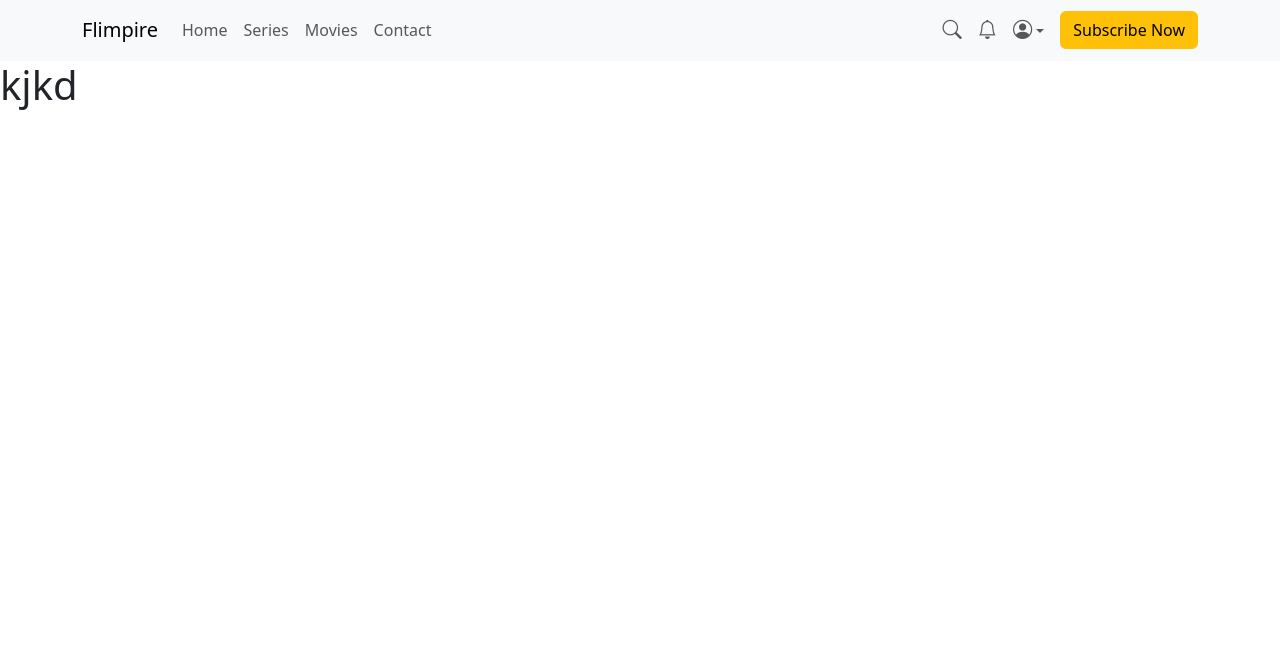
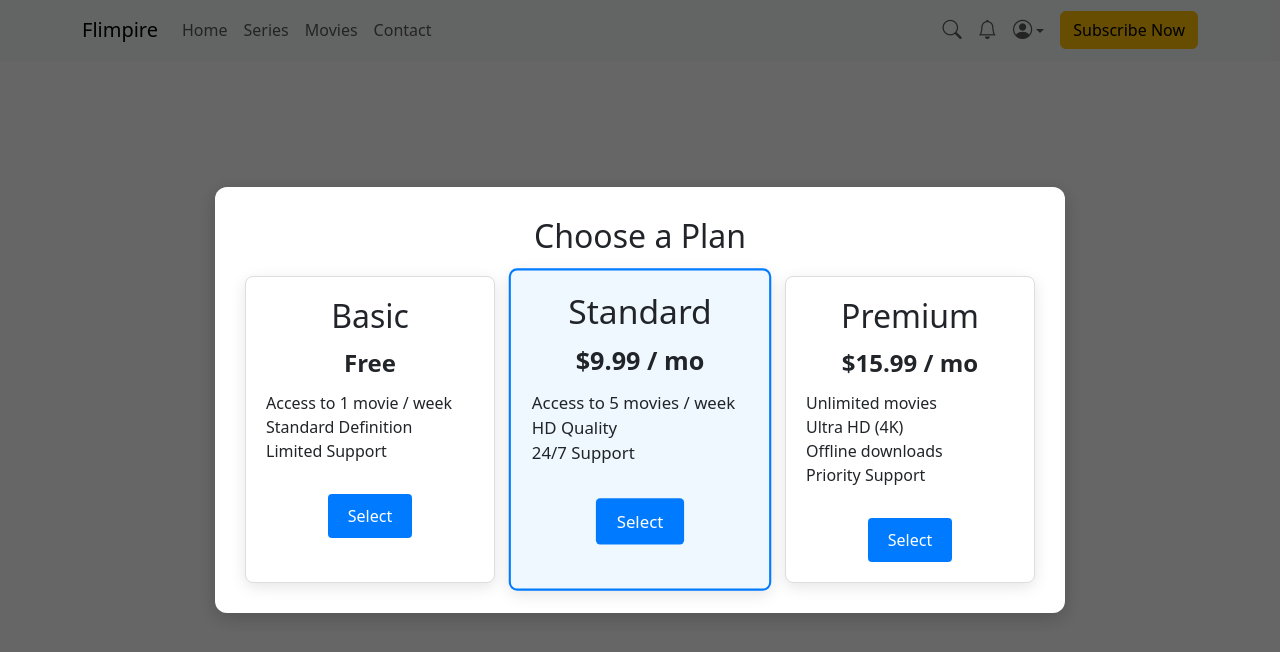
Before and after one commit to Vishvapriya-24/Flimpire, a React (Vite) app in the folder Flimpire/: page /movies in a window 1280 px wide. Both pictures are taken after a click on the button "Subscribe Now". Shown: the top 652 px of the page. Built offline with nearby package versions, Linux system fonts and the light colour scheme.

Commit message:
plans page added

```diff
--- a/Flimpire/src/components/Movies_Page_Components/Movies_Page.jsx
+++ b/Flimpire/src/components/Movies_Page_Components/Movies_Page.jsx
@@ -1,16 +1,60 @@
-import { useState } from 'react';
-import Nav from './Navigation';
-import Subscribe from './Subscribe';
+import { useState } from "react";
+import Navigation from "./Navigation";
+import Plans from "./Plans";
+function Movies_Page() {
+  const [showSubscribe, setShowSubscribe] = useState(false);
 
-function Movies_Page() {
-    const [showSubscribe,setShowSubscribe] = useState(false);
-    return (
-        <div>
-            <Nav setShowSubscribe={setShowSubscribe}/>
-            {showSubscribe && <Subscribe />}
+  const handleOverlayClick = (e) => {
+    if (e.target.classList.contains("overlay")) {
+      setShowSubscribe(false);
+    }
+  };
+
+  const handleSelectPlan = (planName) => {
+    console.log("Plan selected:", planName);
+    // ungala logic - subscription request send panna, modal close panna etc.
+    setShowSubscribe(false);
+  };
+
+  return (
+    <div>
+      <Navigation setShowSubscribe={setShowSubscribe} />
+
+      {showSubscribe && (
+        <div
+          className="overlay"
+          onClick={handleOverlayClick}
+          style={{
+            position: "fixed",
+            top: 0,
+            left: 0,
+            width: "100vw",
+            height: "100vh",
+            backgroundColor: "rgba(0,0,0,0.6)",
+            display: "flex",
+            alignItems: "center",
+            justifyContent: "center",
+            zIndex: 1000,
+          }}
+        >
+          <div
+            style={{
+              backgroundColor: "#fff",
+              borderRadius: "12px",
+              padding: "30px",
+              minWidth: "320px",
+              maxWidth: "90%",
+              boxShadow: "0 5px 20px rgba(0,0,0,0.2)",
+            }}
+          >
+            <h2 style={{ textAlign: "center" }}>Choose a Plan</h2>
+            <Plans onSelectPlan={handleSelectPlan} />
+          </div>
         </div>
-
-    );
+      )}
+    </div>
+  );
 }
 
+
 export default Movies_Page;
--- /dev/null
+++ b/Flimpire/src/components/Movies_Page_Components/Plans.jsx
@@ -0,0 +1,110 @@
+// Plans.jsx
+import React from "react";
+
+const plans = [
+  {
+    name: "Basic",
+    price: "Free",
+    features: [
+      "Access to 1 movie / week",
+      "Standard Definition",
+      "Limited Support",
+    ],
+  },
+  {
+    name: "Standard",
+    price: "$9.99 / mo",
+    features: [
+      "Access to 5 movies / week",
+      "HD Quality",
+      "24/7 Support",
+    ],
+    popular: true,
+  },
+  {
+    name: "Premium",
+    price: "$15.99 / mo",
+    features: [
+      "Unlimited movies",
+      "Ultra HD (4K)",
+      "Offline downloads",
+      "Priority Support",
+    ],
+  },
+];
+
+const Plans = ({ onSelectPlan }) => {
+  return (
+    <div style={styles.container}>
+      {plans.map((plan, idx) => (
+        <div
+          key={idx}
+          style={{
+            ...styles.card,
+            ...(plan.popular ? styles.popularCard : {}),
+          }}
+        >
+          <h2>{plan.name}</h2>
+          <p style={styles.price}>{plan.price}</p>
+          <ul style={styles.featuresList}>
+            {plan.features.map((f, i) => (
+              <li key={i}>{f}</li>
+            ))}
+          </ul>
+          <button
+            style={styles.button}
+            onClick={() => onSelectPlan(plan.name)}
+          >
+            Select
+          </button>
+        </div>
+      ))}
+    </div>
+  );
+};
+
+const styles = {
+  container: {
+    display: "flex",
+    justifyContent: "center",
+    gap: "20px",
+    flexWrap: "wrap",
+    marginTop: "20px",
+  },
+  card: {
+    backgroundColor: "#fff",
+    border: "1px solid #ddd",
+    borderRadius: "8px",
+    padding: "20px",
+    width: "250px",
+    boxShadow: "0px 4px 15px rgba(0,0,0,0.1)",
+    textAlign: "center",
+  },
+  popularCard: {
+    border: "2px solid #007bff",
+    transform: "scale(1.05)",
+    // maybe background slightly bluish
+    backgroundColor: "#f0f8ff",
+  },
+  price: {
+    fontSize: "24px",
+    fontWeight: "bold",
+    margin: "10px 0",
+  },
+  featuresList: {
+    textAlign: "left",
+    listStyleType: "none",
+    padding: 0,
+  },
+  button: {
+    marginTop: "15px",
+    padding: "10px 20px",
+    backgroundColor: "#007bff",
+    color: "#fff",
+    border: "none",
+    borderRadius: "4px",
+    cursor: "pointer",
+  },
+};
+
+export default Plans;
--- a/Flimpire/src/components/Movies_Page_Components/Subscribe.jsx
+++ b/Flimpire/src/components/Movies_Page_Components/Subscribe.jsx
@@ -1,5 +1,34 @@
-const Subscribe = () =>{
-    return(<h1>kjkd</h1>)
-}
+const Subscribe = () => {
+  return (
+    <div style={{ textAlign: "center" }}>
+      <h2>Subscribe to our Newsletter</h2>
+      <p>Get the latest updates straight to your inbox!</p>
+      <input
+        type="email"
+        placeholder="Enter your email"
+        style={{
+          padding: "10px",
+          border: "1px solid #ccc",
+          borderRadius: "6px",
+          width: "80%",
+          marginBottom: "15px",
+        }}
+      />
+      <br />
+      <button
+        style={{
+          padding: "10px 20px",
+          backgroundColor: "#007bff",
+          color: "white",
+          border: "none",
+          borderRadius: "6px",
+          cursor: "pointer",
+        }}
+      >
+        Subscribe
+      </button>
+    </div>
+  );
+};
 
 export default Subscribe;
```
